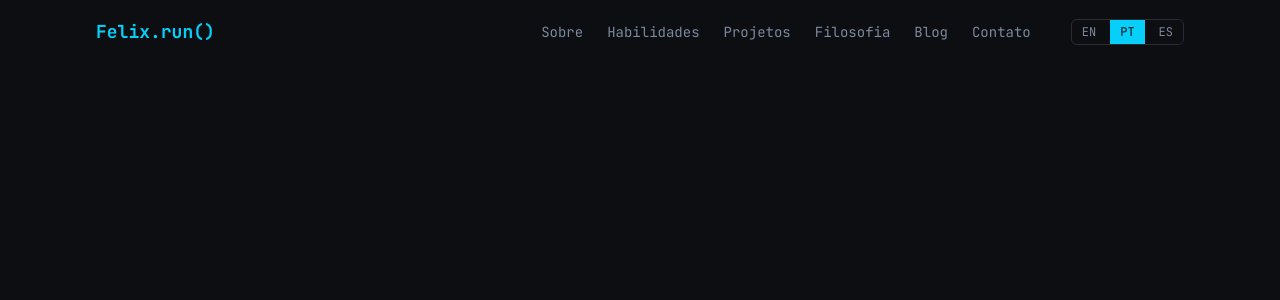
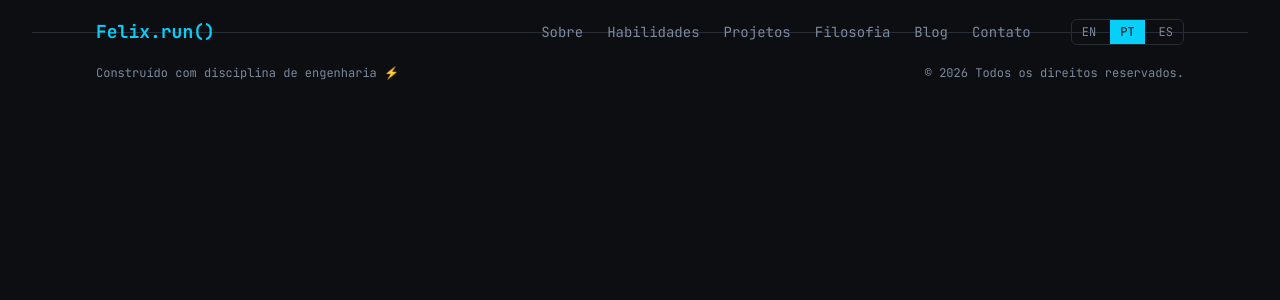
Before and after one commit to BrunoFelixDeSousa/backend-architect-portfolio, a React (Vite) app: page / in a window 1280 px wide. Shown: the top 300 px of the page. Built offline with nearby package versions, Linux system fonts and the light colour scheme.

Commit message:
feat: cria componente Footer

```diff
--- /dev/null
+++ b/src/components/Footer/index.tsx
@@ -0,0 +1,18 @@
+import { useLanguage } from "../../i18n/LanguageContext";
+
+export function Footer() {
+    const { t } = useLanguage();
+
+  return (
+    <footer className="border-t border-border py-8">
+      <div className="section-container flex flex-col sm:flex-row items-center justify-between gap-4">
+        <p className="font-mono text-xs text-muted-foreground">
+          {t.footer.built} ⚡
+        </p>
+        <p className="font-mono text-xs text-muted-foreground">
+          © {new Date().getFullYear()} {t.footer.rights}
+        </p>
+      </div>
+    </footer>
+  );
+}
--- a/src/page/Home.tsx
+++ b/src/page/Home.tsx
@@ -1,9 +1,11 @@
 import { Navbar } from "../components";
+import { Footer } from "../components/Footer";
 
 export function Home() {
   return (
     <div className="min-h-screen bg-background text-foreground">
       <Navbar />
+      <Footer />
     </div>
   )
 }
```
